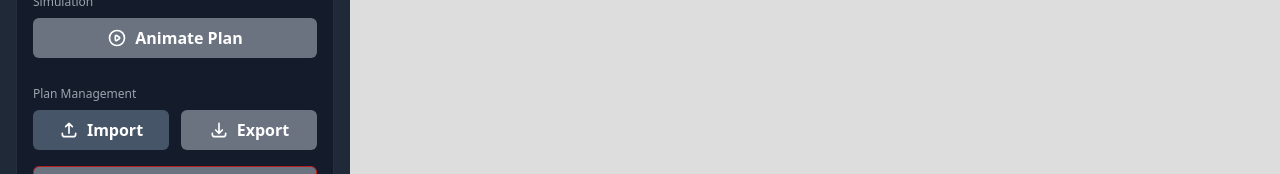
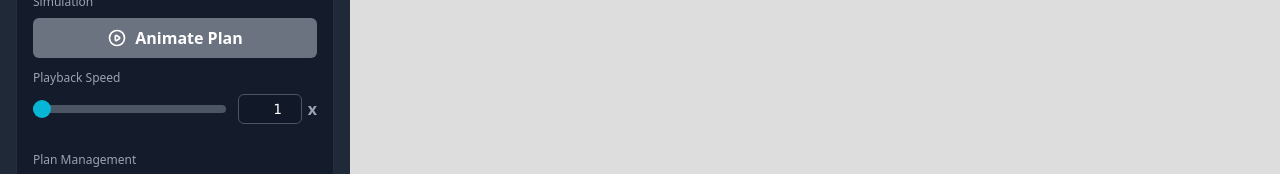
Before and after one commit to capem/Harbor-Trajectory-Planner, a React (Vite) app: page / in a window 1280 px wide. Shown: the part 476-650 px from the top of the page. Built offline with nearby package versions, Linux system fonts and the light colour scheme.

Commit message:
feat: Add ship animation speed control
Introduces a playback speed slider to control the animation speed of the ship's trajectory.
Includes styling for the speed display and slider, and updates the animation state to include speed.

```diff
--- a/App.tsx
+++ b/App.tsx
@@ -57,14 +57,18 @@ const App: React.FC = () => {
   // Animation State
   const [isAnimating, setIsAnimating] = useState(false);
   const [animationState, setAnimationState] = useState<AnimationState | null>(null);
+  const [playbackSpeed, setPlaybackSpeed] = useState(1);
 
   const animationFrameId = useRef<number | null>(null);
+  const playbackSpeedRef = useRef(playbackSpeed);
+  playbackSpeedRef.current = playbackSpeed;
+  const animationData = useRef({ lastTimestamp: 0, scaledElapsed: 0 });
 
   const trajectoryLegs: TrajectoryLeg[] = useTrajectoryCalculations(waypoints, ship, settings.pivotDuration);
   const selectedMapLayer = MAP_TILE_LAYERS.find(l => l.id === settings.mapTileLayerId) || MAP_TILE_LAYERS[0];
 
 
-  const calculateAnimationState = useCallback((progress: number, totalDuration: number) => {
+  const calculateAnimationState = useCallback((progress: number, totalDuration: number): AnimationState | null => {
       const currentTime = progress * totalDuration;
       let accumulatedTime = 0;
 
@@ -89,7 +93,7 @@ const App: React.FC = () => {
                   if (angleDiff < -180) angleDiff += 360;
 
                   const heading = startPivotHeading + angleDiff * pivotProgress;
-                  return { position: leg.start, heading };
+                  return { position: leg.start, heading, speed: 0 };
               }
 
               // Handle movement phase
@@ -110,14 +114,14 @@ const App: React.FC = () => {
                   heading = (heading + 180) % 360;
               }
 
-              return { position, heading };
+              return { position, heading, speed: leg.speed };
           }
           accumulatedTime = legEndTime;
       }
       // Fallback for the very end
       const lastLeg = trajectoryLegs[trajectoryLegs.length-2];
       if (lastLeg) {
-          return { position: lastLeg.end, heading: lastLeg.endHeading };
+          return { position: lastLeg.end, heading: lastLeg.endHeading, speed: 0 };
       }
       return null;
   }, [trajectoryLegs, waypoints]);
@@ -133,18 +137,19 @@ const App: React.FC = () => {
         const totalDuration = trajectoryLegs.reduce((sum, leg) => sum + leg.time, 0);
         if (totalDuration === 0) return;
 
-        // Scale duration for better viewing, e.g., max 15 seconds
-        const playbackSpeed = Math.max(1, totalDuration / 15);
-
-        let startTime: number | null = null;
         setIsAnimating(true);
+        animationData.current = { lastTimestamp: 0, scaledElapsed: 0 };
 
         const animate = (timestamp: number) => {
-            if (!startTime) startTime = timestamp;
-            const elapsed = (timestamp - startTime) / 1000; // in seconds
+            if (!animationData.current.lastTimestamp) {
+                animationData.current.lastTimestamp = timestamp;
+            }
+            const delta = (timestamp - animationData.current.lastTimestamp) / 1000;
+            animationData.current.lastTimestamp = timestamp;
 
-            const scaledElapsed = elapsed * playbackSpeed;
-            const progress = Math.min(scaledElapsed / totalDuration, 1);
+            animationData.current.scaledElapsed += delta * playbackSpeedRef.current;
+
+            const progress = Math.min(animationData.current.scaledElapsed / totalDuration, 1);
 
             const newState = calculateAnimationState(progress, totalDuration);
             if(newState) {
@@ -155,6 +160,7 @@ const App: React.FC = () => {
                 animationFrameId.current = requestAnimationFrame(animate);
             } else {
                 setIsAnimating(false);
+                // Keep final state for a moment before clearing
                 setTimeout(() => setAnimationState(null), 1000);
             }
         };
@@ -295,6 +301,8 @@ const App: React.FC = () => {
               isAnimating={isAnimating}
               hasPlan={waypoints.length > 1}
               onResetShipToDefaults={() => setShip(settings.defaultShip)}
+              playbackSpeed={playbackSpeed}
+              onPlaybackSpeedChange={setPlaybackSpeed}
             />
           </AccordionSection>
           <div className="flex-1 flex flex-col min-h-0">
--- a/components/Controls.tsx
+++ b/components/Controls.tsx
@@ -1,4 +1,4 @@
-import React, { useCallback, useRef } from 'react';
+import React, { useCallback, useRef, useState, useEffect } from 'react';
 import { Ship } from '../types';
 import { TrashIcon, ImportIcon, ExportIcon, MeasureIcon, PlotIcon, PlayIcon, StopIcon } from './Icons';
 
@@ -16,6 +16,8 @@ interface ControlsProps {
   isAnimating: boolean;
   hasPlan: boolean;
   onResetShipToDefaults: () => void;
+  playbackSpeed: number;
+  onPlaybackSpeedChange: (speed: number) => void;
 }
 
 const ControlInput: React.FC<{ label: string; value: number; onChange: (value: number) => void; unit: string }> = ({ label, value, onChange, unit }) => (
@@ -48,10 +50,47 @@ const ActionButton: React.FC<{ onClick: () => void; children: React.ReactNode; c
 const Controls: React.FC<ControlsProps> = ({
     ship, setShip, onClear, onImportPlan, onExportPlan,
     isMeasuring, onToggleMeasure, isPlotting, onTogglePlotting,
-    onAnimateToggle, isAnimating, hasPlan, onResetShipToDefaults
+    onAnimateToggle, isAnimating, hasPlan, onResetShipToDefaults,
+    playbackSpeed, onPlaybackSpeedChange
 }) => {
   const planFileInputRef = useRef<HTMLInputElement>(null);
   const disableActions = isAnimating;
+
+  const speedSteps = [1, 2, 4, 8, 16, 32, 64, 128, 256];
+  const [speedInput, setSpeedInput] = useState(playbackSpeed.toString());
+
+  useEffect(() => {
+    setSpeedInput(playbackSpeed.toString());
+  }, [playbackSpeed]);
+
+  const commitSpeedChange = () => {
+    const desiredSpeed = parseInt(speedInput, 10);
+    if (isNaN(desiredSpeed) || desiredSpeed <= 0) {
+      setSpeedInput(playbackSpeed.toString()); // revert
+      return;
+    }
+    const closestSpeed = speedSteps.reduce((prev, curr) =>
+      Math.abs(curr - desiredSpeed) < Math.abs(prev - desiredSpeed) ? curr : prev
+    );
+    onPlaybackSpeedChange(closestSpeed);
+  };
+
+  const handleInputKeyDown = (e: React.KeyboardEvent<HTMLInputElement>) => {
+    if (e.key === 'Enter') {
+      commitSpeedChange();
+      (e.target as HTMLInputElement).blur();
+    } else if (e.key === 'Escape') {
+      setSpeedInput(playbackSpeed.toString());
+      (e.target as HTMLInputElement).blur();
+    }
+  };
+
+  const handleSliderChange = (e: React.ChangeEvent<HTMLInputElement>) => {
+      const newIndex = parseInt(e.target.value, 10);
+      onPlaybackSpeedChange(speedSteps[newIndex]);
+  };
+
+  const currentSpeedIndex = speedSteps.indexOf(playbackSpeed);
 
   const handlePlanFileChange = useCallback((event: React.ChangeEvent<HTMLInputElement>) => {
     const file = event.target.files?.[0];
@@ -150,6 +189,37 @@ const Controls: React.FC<ControlsProps> = ({
                   {isAnimating ? <StopIcon className="w-5 h-5 mr-2" /> : <PlayIcon className="w-5 h-5 mr-2" />}
                   {isAnimating ? 'Stop Animation' : 'Animate Plan'}
               </ActionButton>
+              <div className="mt-3">
+                <label className="block text-xs font-medium text-gray-400 mb-2">Playback Speed</label>
+                <div className="flex items-center space-x-3">
+                    <input
+                        type="range"
+                        min="0"
+                        max={speedSteps.length - 1}
+                        step="1"
+                        value={currentSpeedIndex}
+                        onChange={handleSliderChange}
+                        className="w-full speed-slider"
+                        list="speed-markers"
+                        title={`Current speed: ${playbackSpeed}x`}
+                    />
+                    <datalist id="speed-markers">
+                        {speedSteps.map((s, i) => <option key={s} value={i} label={`${s}x`}></option>)}
+                    </datalist>
+                    <div className="flex items-center">
+                        <input
+                            type="number"
+                            value={speedInput}
+                            onChange={(e) => setSpeedInput(e.target.value)}
+                            onBlur={commitSpeedChange}
+                            onKeyDown={handleInputKeyDown}
+                            className="w-16 bg-gray-900 border border-gray-600 rounded-md p-1 text-sm text-right font-mono text-white focus:ring-cyan-500 focus:border-cyan-500"
+                            aria-label="Playback speed"
+                        />
+                         <span className="ml-1.5 text-gray-400 font-semibold">x</span>
+                    </div>
+                </div>
+              </div>
             </div>
 
             {/* Management & Destructive actions group */}
--- a/index.html
+++ b/index.html
@@ -40,6 +40,65 @@
   .leaflet-container.measuring-active {
     cursor: cell !important;
   }
+  .speed-display {
+    padding: 6px 12px;
+    font-family: sans-serif;
+    background: rgba(15, 23, 42, 0.85);
+    color: #e2e8f0;
+    box-shadow: 0 2px 5px rgba(0,0,0,0.3);
+    border-radius: 5px;
+    border: 1px solid #06b6d4;
+  }
+
+  /* Custom styles for the speed slider to fix thumb alignment */
+  .speed-slider {
+    -webkit-appearance: none;
+    appearance: none;
+    background: transparent;
+    cursor: pointer;
+    width: 100%;
+  }
+  .speed-slider:focus {
+    outline: none;
+  }
+
+  /* --- WebKit Browsers (Chrome, Safari, Edge) --- */
+  .speed-slider::-webkit-slider-runnable-track {
+    background: #4b5563; /* gray-600 */
+    height: 8px;
+    border-radius: 4px;
+  }
+  .speed-slider::-webkit-slider-thumb {
+    -webkit-appearance: none;
+    appearance: none;
+    margin-top: -5px; /* Centers 18px thumb on 8px track */
+    background-color: #06b6d4; /* cyan-500 */
+    height: 18px;
+    width: 18px;
+    border-radius: 50%;
+  }
+  .speed-slider:focus::-webkit-slider-thumb {
+    outline: 3px solid rgba(6, 182, 212, 0.5);
+    outline-offset: 1px;
+  }
+
+  /* --- Firefox --- */
+  .speed-slider::-moz-range-track {
+    background: #4b5563; /* gray-600 */
+    height: 8px;
+    border-radius: 4px;
+  }
+  .speed-slider::-moz-range-thumb {
+    background-color: #06b6d4; /* cyan-500 */
+    height: 18px;
+    width: 18px;
+    border-radius: 50%;
+    border: none; /* Reset default border */
+  }
+   .speed-slider:focus::-moz-range-thumb {
+    outline: 3px solid rgba(6, 182, 212, 0.5);
+    outline-offset: 1px;
+  }
 </style>
 </head>
   <body class="bg-gray-900 text-gray-200">
--- a/types.ts
+++ b/types.ts
@@ -54,6 +54,7 @@ export interface SavedPlan {
 export interface AnimationState {
   position: GeoPoint;
   heading: number;
+  speed: number; // Speed in knots
 }
 
 export interface MapTileLayer {
```
Also changed, not shown: components/PlanningCanvas.tsx (+26 -1 lines).
